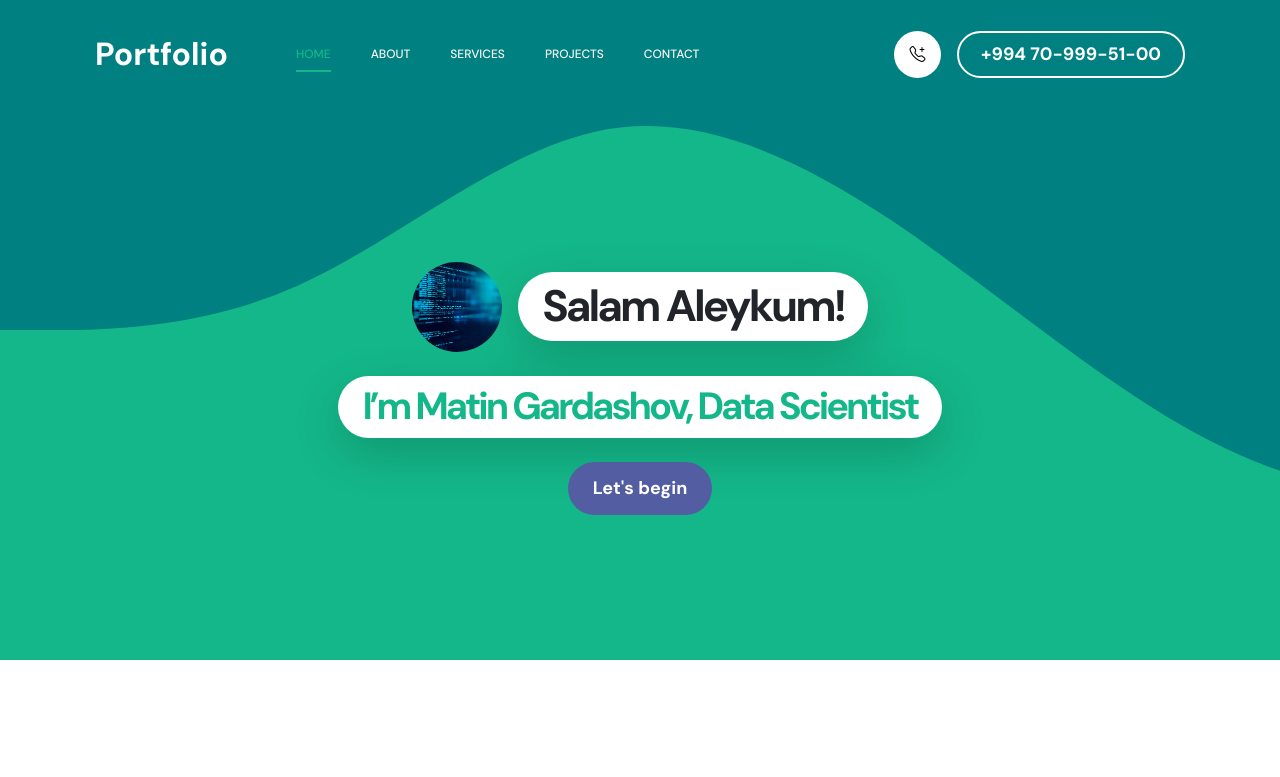
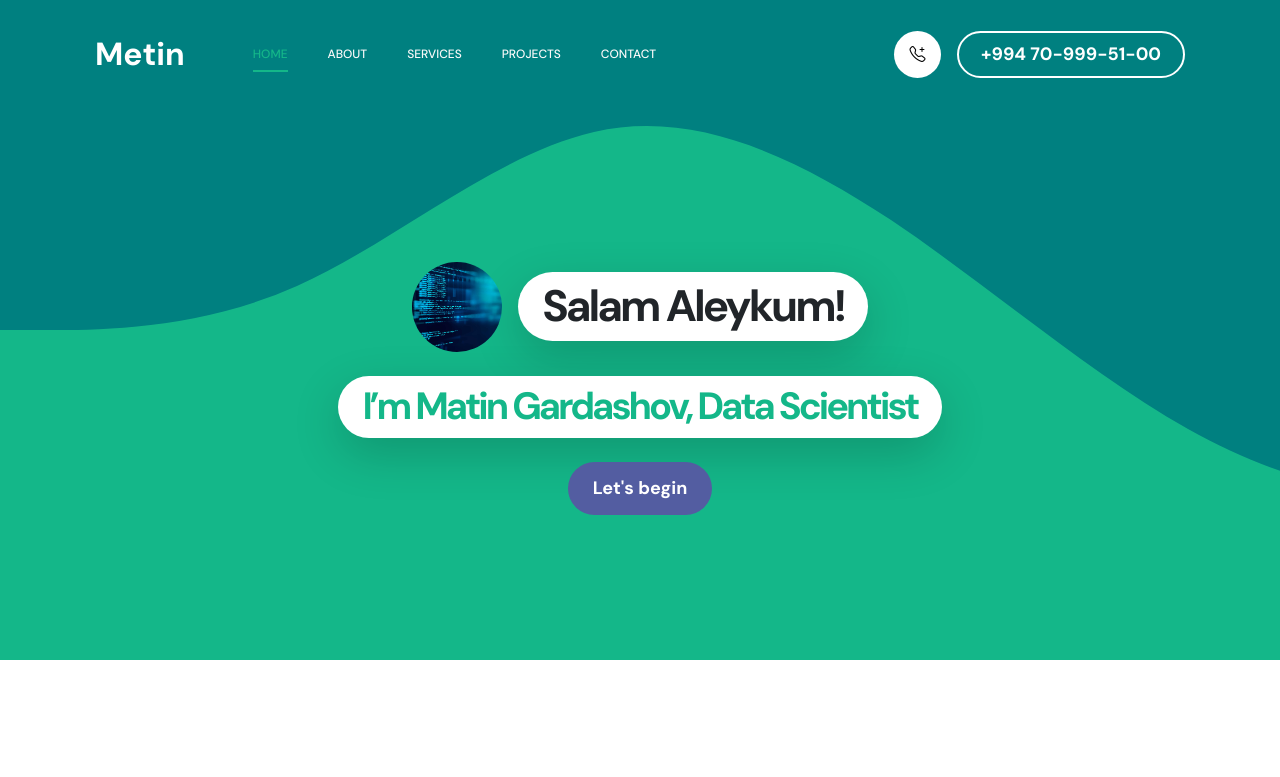
Before and after one commit to MehemmedQ2003/Portfoilo, a plain HTML site: page index.html in a window 1280 px wide. Shown: the top 777 px of the page. Drawn offline with Linux system fonts and the light colour scheme.

Commit message:
Update index.html

```diff
--- a/index.html
+++ b/index.html
@@ -32,7 +32,7 @@
                     <span class="navbar-toggler-icon"></span>
                 </button>
 
-                <a href="index.html" class="navbar-brand mx-auto mx-lg-0">Portfolio</a>
+                <a href="index.html" class="navbar-brand mx-auto mx-lg-0">Metin</a>
 
                 <div class="d-flex align-items-center d-lg-none">
                     <i class="navbar-icon bi-telephone-plus me-3"></i>
```
